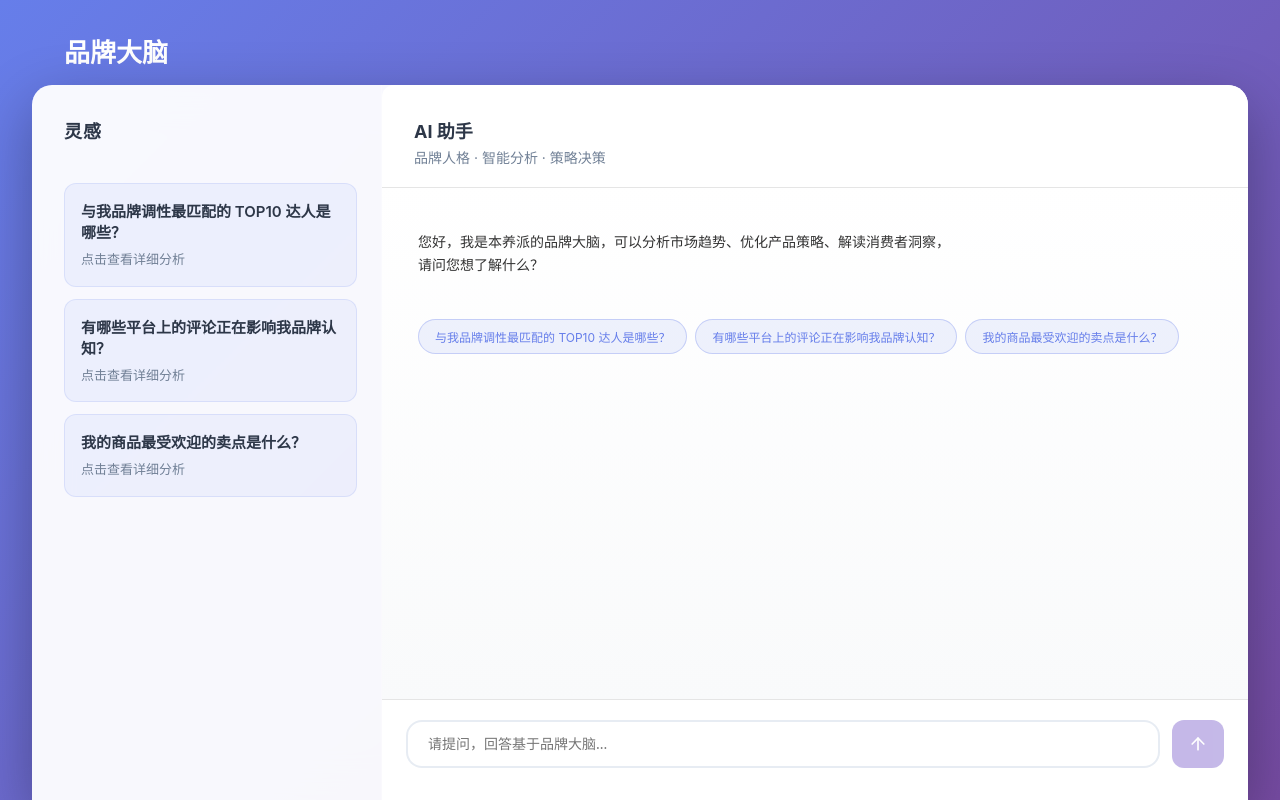
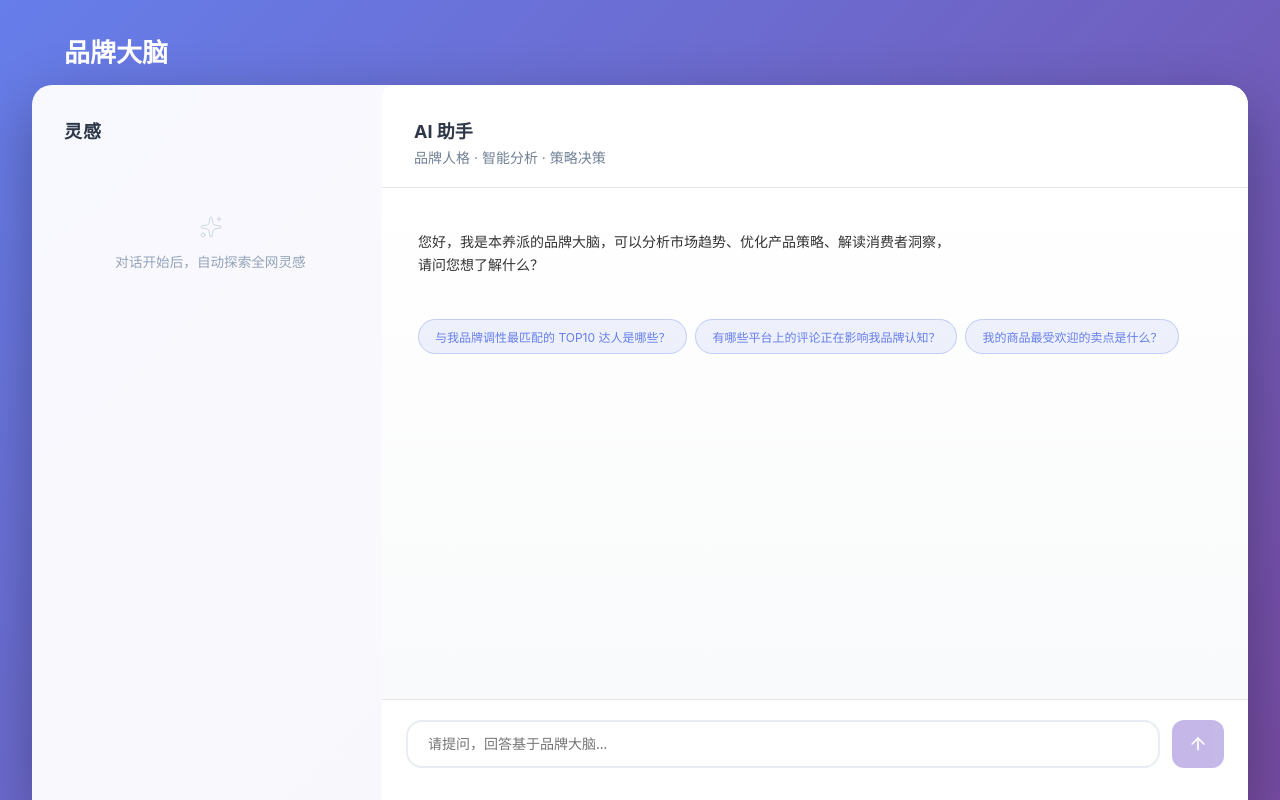
Before and after one commit to keithhchen/brand-brain-mock-fe, a React (Create React App) app: page / in a window 1280 px wide. Built offline with nearby package versions, Linux system fonts and the light colour scheme.

Commit message:
Refactor App component to manage responses with separate state for mock and active responses; update ChatContainer to handle new message notifications. Enhance DataPanel to display an empty state with a visual indicator when no responses are available.

```diff
--- a/src/App.css
+++ b/src/App.css
@@ -667,3 +667,22 @@ body {
   border-top: 1px solid rgba(140, 116, 210, 0.2);
   margin: 1.5em 0;
 }
+
+.empty-state {
+  display: flex;
+  flex-direction: column;
+  align-items: center;
+  justify-content: center;
+  padding: 2rem;
+  text-align: center;
+  color: #94a3b8;
+  gap: 0.75rem;
+}
+
+.empty-icon {
+  color: #cbd5e1;
+}
+
+.empty-text {
+  font-size: 0.85rem;
+}
--- a/src/App.js
+++ b/src/App.js
@@ -4,7 +4,8 @@ import ChatContainer from './components/ChatContainer';
 import DataPanel from './components/DataPanel';
 
 function App() {
-    const [responses, setResponses] = useState({});
+    const [mockResponses, setMockResponses] = useState(null);
+    const [activeResponses, setActiveResponses] = useState({});
     const [loading, setLoading] = useState(true);
 
     useEffect(() => {
@@ -19,7 +20,7 @@ function App() {
                     responsesMap[item.question] = item;
                 });
 
-                setResponses(responsesMap);
+                setMockResponses(responsesMap);
             } catch (error) {
                 console.error('Failed to load responses:', error);
             } finally {
@@ -29,6 +30,13 @@ function App() {
 
         fetchResponses();
     }, []);
+
+    const handleNewMessage = (question, response) => {
+        setActiveResponses(prev => ({
+            ...prev,
+            [question]: response
+        }));
+    };
 
     if (loading) {
         return (
@@ -46,8 +54,11 @@ function App() {
             </div>
             <div className="main-container">
                 <div className="content-container">
-                    <DataPanel responses={responses} />
-                    <ChatContainer responses={responses} />
+                    <DataPanel responses={activeResponses} />
+                    <ChatContainer
+                        responses={mockResponses}
+                        onNewMessage={handleNewMessage}
+                    />
                 </div>
             </div>
         </div>
--- a/src/components/ChatContainer.js
+++ b/src/components/ChatContainer.js
@@ -4,7 +4,7 @@ import TypingIndicator from './TypingIndicator';
 import ChatInput from './ChatInput';
 import QuickActions from './QuickActions';
 
-const ChatContainer = ({ responses }) => {
+const ChatContainer = ({ responses, onNewMessage }) => {
     const [messages, setMessages] = useState([
         {
             type: 'assistant',
@@ -55,7 +55,10 @@ const ChatContainer = ({ responses }) => {
 
         setIsTyping(false);
         setMessages(prev => [...prev, assistantMessage]);
-    }, [responses]);
+
+        // Notify parent about the new message
+        onNewMessage(messageText, response);
+    }, [responses, onNewMessage]);
 
     useEffect(() => {
         scrollToBottom();
--- a/src/components/DataPanel.js
+++ b/src/components/DataPanel.js
@@ -1,4 +1,5 @@
 import React from 'react';
+import { Sparkles } from 'lucide-react';
 
 const DataPanel = ({ responses }) => {
     const handleInspirationClick = (question) => {
@@ -8,9 +9,17 @@ const DataPanel = ({ responses }) => {
         }
     };
 
+    const isEmpty = !responses || Object.keys(responses).length === 0;
+
     return (
         <div className="data-panel">
             <h2>灵感</h2>
+            {isEmpty ? (
+                <div className="empty-state">
+                    <Sparkles size={24} strokeWidth={1} className="empty-icon" />
+                    <div className="empty-text">对话开始后，自动探索全网灵感</div>
+                </div>
+            ) : (
                 <div className="inspiration-list">
                     {Object.keys(responses).map((question, index) => (
                         <div
@@ -23,6 +32,7 @@ const DataPanel = ({ responses }) => {
                         </div>
                     ))}
                 </div>
+            )}
         </div>
     );
 };
```
Lines whose indentation alone changed are shown as unchanged.
